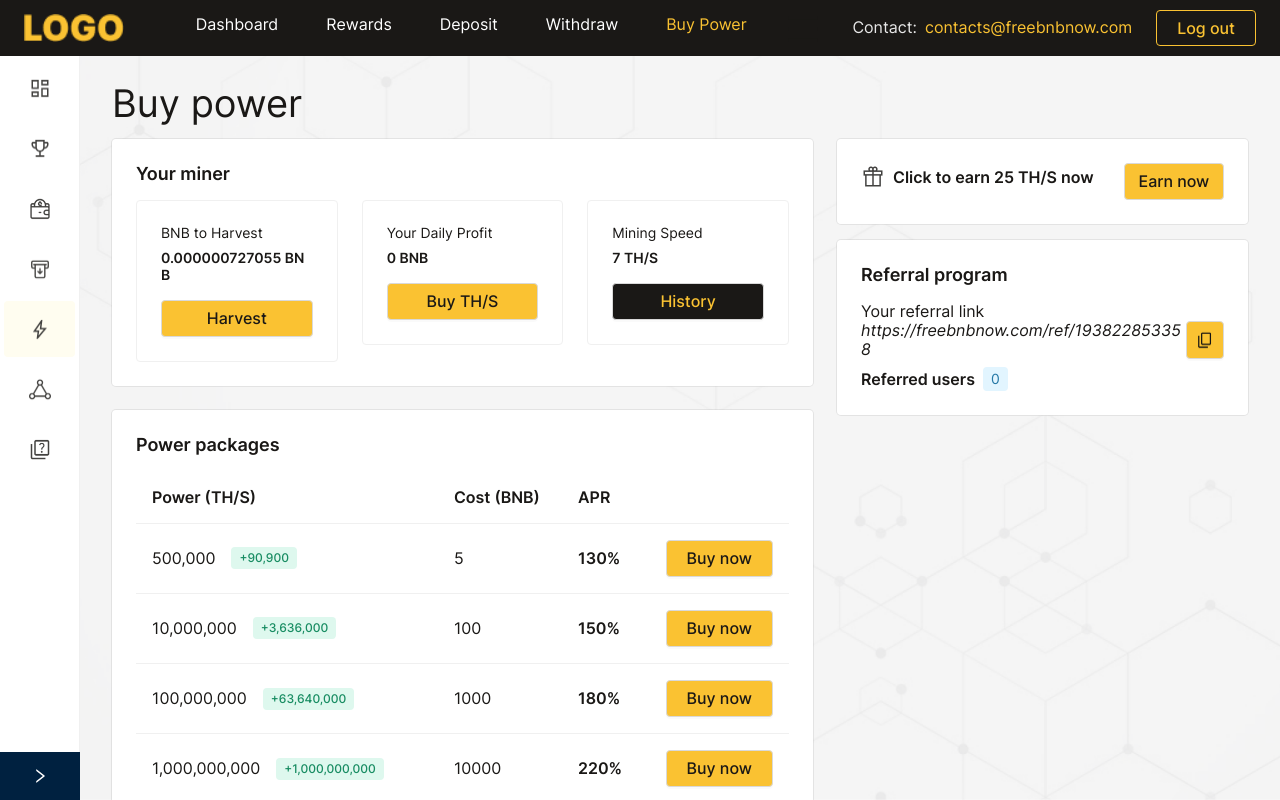
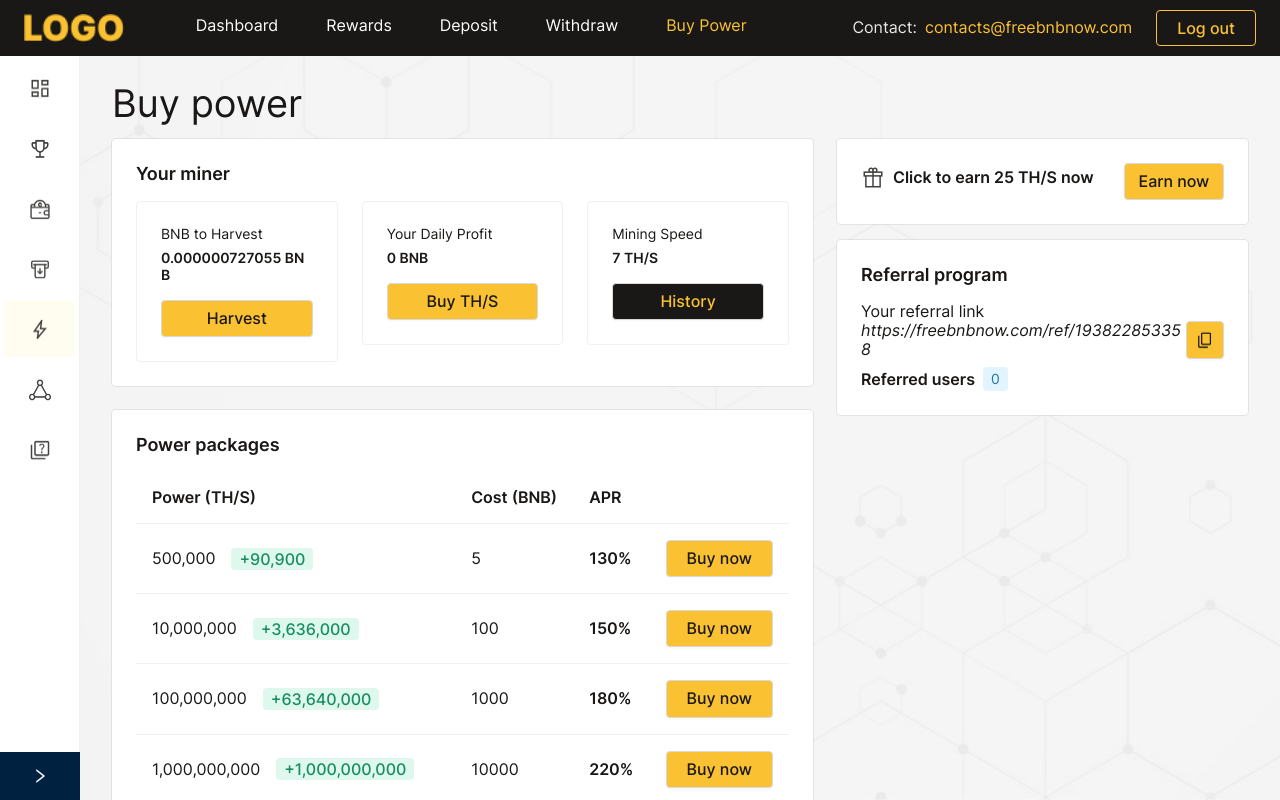
Before and after one commit to TanTaiLe/react-clone-free-bnb-now, a React (Vite) app: page /dashboard/buy-power in a window 1280 px wide. Built offline with nearby package versions, Linux system fonts and the light colour scheme.

Commit message:
update responsive table fixed

```diff
--- a/src/resource/scss/_header.scss
+++ b/src/resource/scss/_header.scss
@@ -6,6 +6,7 @@
   position: relative;
   display: flex;
   align-items: center;
+  height: auto;
 
   @media (min-width: 575px) {
     width: 100%;
--- a/src/resource/scss/_reset.scss
+++ b/src/resource/scss/_reset.scss
@@ -47,9 +47,13 @@ h4 {
   align-items: center;
 }
 
-.ant-layout {
+.ant-layout-content {
   height: 100vh;
   overflow: hidden;
+  &--home {
+    height: auto;
+    overflow: visible;
+  }
 }
 
 .ant-rate-star {
@@ -68,18 +72,40 @@ h4 {
 
   .ant-table-wrapper {
     display: block;
-    overflow-x: scroll;
+    // overflow-x: scroll;
 
     @media (min-width: 575px) {
-      overflow: visible;
-      display: table;
     }
 
     table {
-      width: 250%;
+      table-layout: fixed !important;
 
       @media (min-width: 575px) {
-        width: 100%;
+      table-layout: auto !important;
+      }
+    }
+
+    .btn {
+      font-size: 12px !important;
+      padding: 4px 10px !important;
+
+      @media (min-width: 575px) {
+        font-size: 16px !important;
+        padding: 8px 20px !important;
+      }
+    }
+    th, td {
+      padding: 8px 0 !important;
+
+      @media (min-width: 575px) {
+        padding: 16px !important;
+      }
+    }
+    th, td, strong, span, div {
+      font-size: 11px !important;
+
+      @media (min-width: 575px) {
+        font-size: 16px !important;
       }
     }
   }
--- a/src/resource/scss/_table.scss
+++ b/src/resource/scss/_table.scss
@@ -1,5 +1,7 @@
 .table {
   width: 100%;
+
+
 
   th {
     background-color: transparent !important;
--- a/src/resource/scss/screens/_home.scss
+++ b/src/resource/scss/screens/_home.scss
@@ -129,10 +129,26 @@
     margin-bottom: 24px;
 
     .ant-table-wrapper {
-      overflow-x: scroll;
 
-      @media (min-width: 575px) {
-        overflow: visible;
+      th,
+      td {
+        padding: 8px !important;
+
+        @media (min-width: 575px) {
+          padding: 16px !important;
+        }
+      }
+
+      th,
+      td,
+      strong,
+      span,
+      div {
+        font-size: 11px !important;
+
+        @media (min-width: 575px) {
+          font-size: 16px !important;
+        }
       }
     }
   }
@@ -143,10 +159,10 @@
 
   table {
     border: 1px solid $cl-main-grey !important;
-    width: 200%;
+    table-layout: fixed !important;
 
     @media (min-width: 575px) {
-      width: 100%;
+      table-layout: auto !important;
     }
 
     th {
--- a/src/screen/Dashboard/SectionPowerPackages.tsx
+++ b/src/screen/Dashboard/SectionPowerPackages.tsx
@@ -20,6 +20,7 @@ const columns: TableProps<DataType>['columns'] = [
     title: 'Power (TH/S)',
     dataIndex: 'power',
     key: 'power',
+    responsive: ['sm'],
     render: (_, { power, bonus }) => (
       <Flex align="center">
         <Space size="small">
@@ -29,14 +30,45 @@ const columns: TableProps<DataType>['columns'] = [
     )
   },
   {
+    title: 'Power (TH/S)',
+    dataIndex: 'power',
+    key: 'power',
+    width: '40%',
+    responsive: ['xs'],
+    render: (_, { power, bonus }) => (
+      <Space size={4} direction="vertical" align="start">
+        {Intl.NumberFormat().format(power)} <Tag>+{Intl.NumberFormat().format(bonus)}</Tag>
+      </Space>
+    )
+  },
+  {
     title: 'Cost (BNB)',
     dataIndex: 'cost',
     key: 'cost',
+    responsive: ['sm'],
+  },
+  {
+    title: 'Cost (BNB)',
+    dataIndex: 'cost',
+    key: 'cost',
+    width: '20%',
+    responsive: ['xs'],
   },
   {
     title: 'APR',
     dataIndex: 'apr',
     key: 'apr',
+    responsive: ['sm'],
+    render: (apr) => (
+      <Text strong>{apr}%</Text>
+    )
+  },
+  {
+    title: 'APR',
+    dataIndex: 'apr',
+    key: 'apr',
+    width: '25%',
+    responsive: ['xs'],
     render: (apr) => (
       <Text strong>{apr}%</Text>
     )
--- a/src/screen/Home/index.tsx
+++ b/src/screen/Home/index.tsx
@@ -16,9 +16,9 @@ export const Home = () => {
   const { noti } = useContext(NotiContext);
 
   return (
-    <Layout>
+    <Layout >
       <CustomHeader />
-      <Content>
+      <Content className="ant-layout-content--home">
         <SectionTop />
         <SectionFeatures />
         <SectionTransactions />
```
